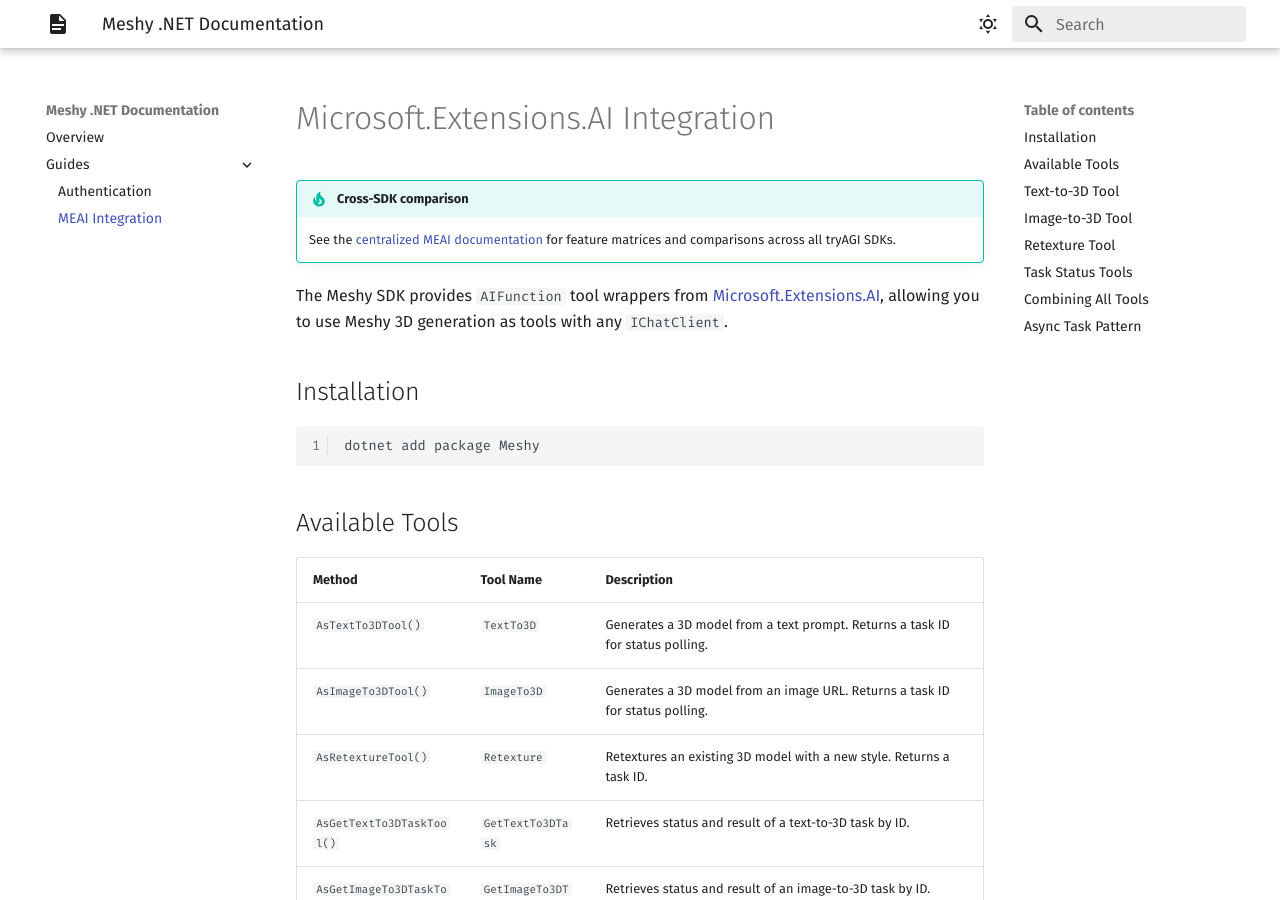
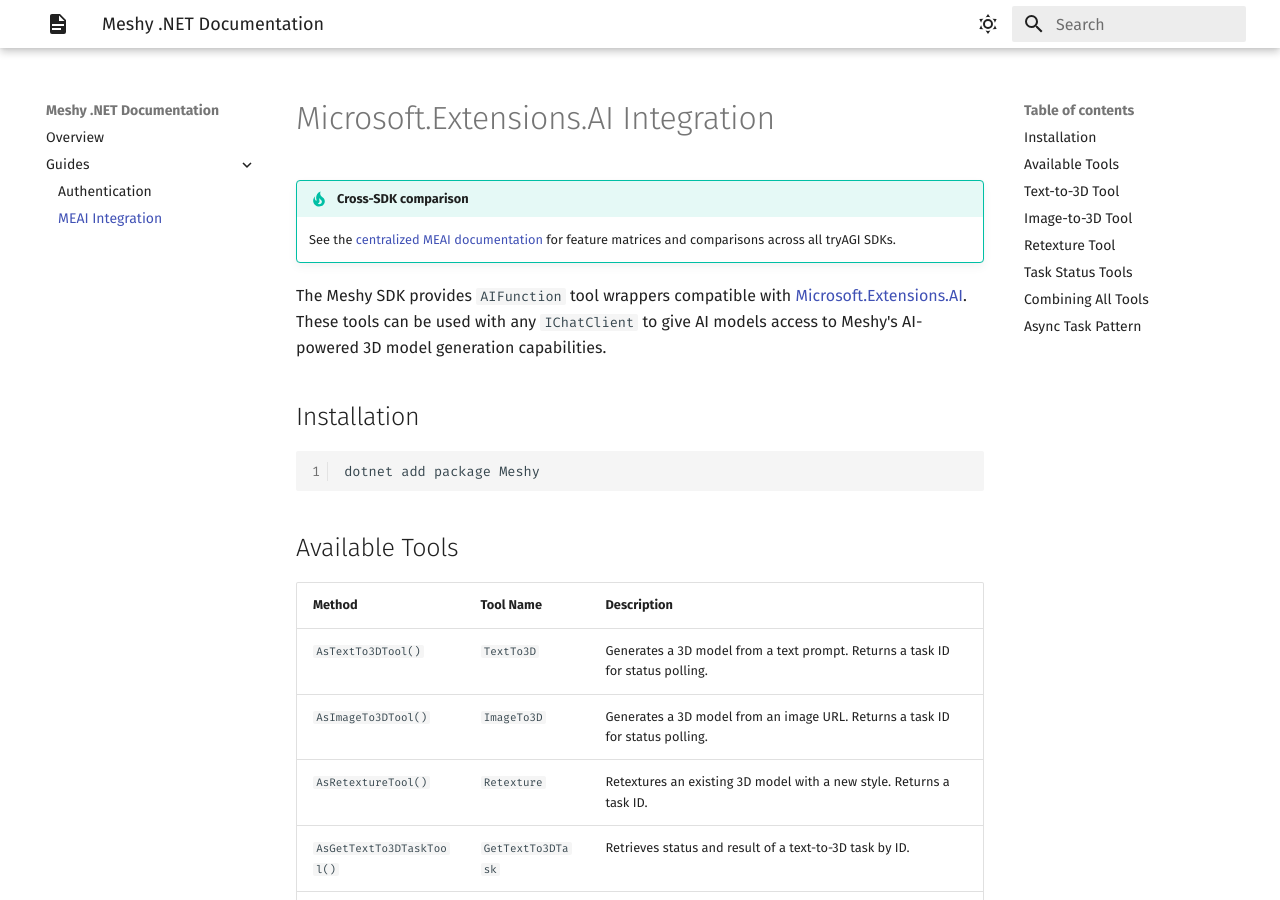
Before and after one commit to tryAGI/Meshy, an MkDocs documentation site: the page built from docs/guides/meai.md, in a window 1280 px wide and 900 px high. Built offline with MkDocs 1.6.1 and Material for MkDocs 9.7.7, drawn with Linux system fonts in a browser that asks for light colours; the version menu is left out.

Commit message:
Standardize MEAI guide intro text
Co-Authored-By: Claude Opus 4.6 <noreply@anthropic.com>

```diff
--- a/docs/guides/meai.md
+++ b/docs/guides/meai.md
@@ -3,7 +3,7 @@
 !!! tip "Cross-SDK comparison"
     See the [centralized MEAI documentation](https://tryagi.github.io/docs/meai/) for feature matrices and comparisons across all tryAGI SDKs.
 
-The Meshy SDK provides `AIFunction` tool wrappers from [Microsoft.Extensions.AI](https://learn.microsoft.com/en-us/dotnet/ai/microsoft-extensions-ai), allowing you to use Meshy 3D generation as tools with any `IChatClient`.
+The Meshy SDK provides `AIFunction` tool wrappers compatible with [Microsoft.Extensions.AI](https://learn.microsoft.com/en-us/dotnet/ai/microsoft-extensions-ai). These tools can be used with any `IChatClient` to give AI models access to Meshy's AI-powered 3D model generation capabilities.
 
 ## Installation
 
```
